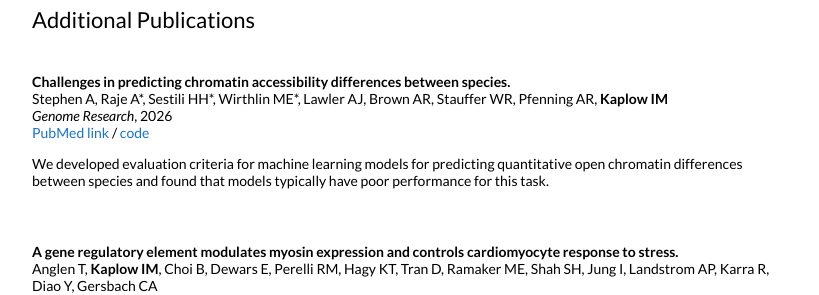
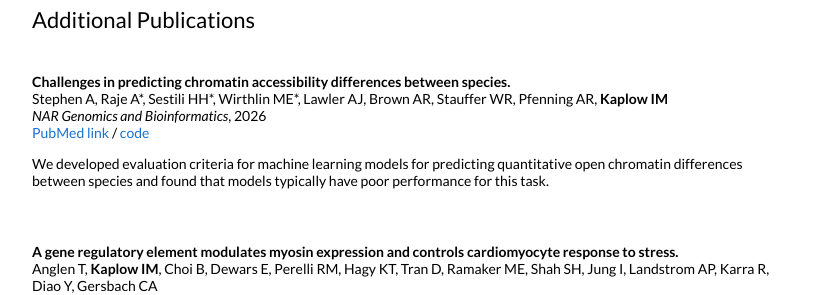
Before and after one commit to imk1/imk1.github.io, a Jekyll site: the page built from _posts/2026-6-24-NARGenomicsAndBioinformaticsa.md, in a window 1280 px wide and 900 px high, scrolled down 2125 px. Shown: the part 153-448 px from the top of the window, without its empty margins (228-1047 px from the left). Built offline with Jekyll 4.4.1, drawn with Linux system fonts in a browser that asks for light colours.

Commit message:
Update 2026-6-24-NARGenomicsAndBioinformaticsa.md
I fixed the journal for 1 of my publications.

```diff
--- a/_posts/2026-6-24-NARGenomicsAndBioinformaticsa.md
+++ b/_posts/2026-6-24-NARGenomicsAndBioinformaticsa.md
@@ -5,7 +5,7 @@ date:   2026-6-24 15:45:00 +00:00
 categories: publication
 author: "Irene Kaplow"
 authors: "Stephen A, Raje A*, Sestili HH*, Wirthlin ME*, Lawler AJ, Brown AR, Stauffer WR, Pfenning AR, <strong>Kaplow IM</strong>"
-venue: "Genome Research"
+venue: "NAR Genomics and Bioinformatics"
 pubmedlink: https://pubmed.ncbi.nlm.nih.gov/42359002/
 code: https://github.com/KaplowLab/liverRegression
 ---
```
